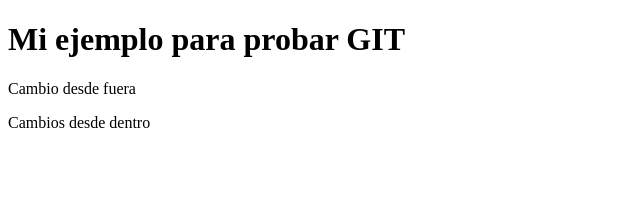
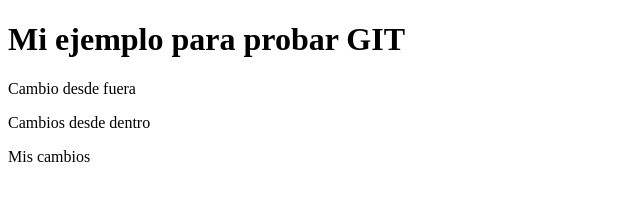
Before and after one commit to radipra/pruebasGit, a plain HTML site: page index.html in a window 1280 px wide. Shown: the whole page, without its empty margins (0-640 px from the left). Drawn offline with Linux system fonts and the light colour scheme.

Commit message:
Cambios ++

```diff
--- a/index.html
+++ b/index.html
@@ -8,5 +8,7 @@
     <h1>Mi ejemplo para probar GIT</h1>
     <p>Cambio desde fuera</p>
     <p>Cambios desde dentro</p>
+
+    <p>Mis cambios</p>
 </body>
 </html>
```
